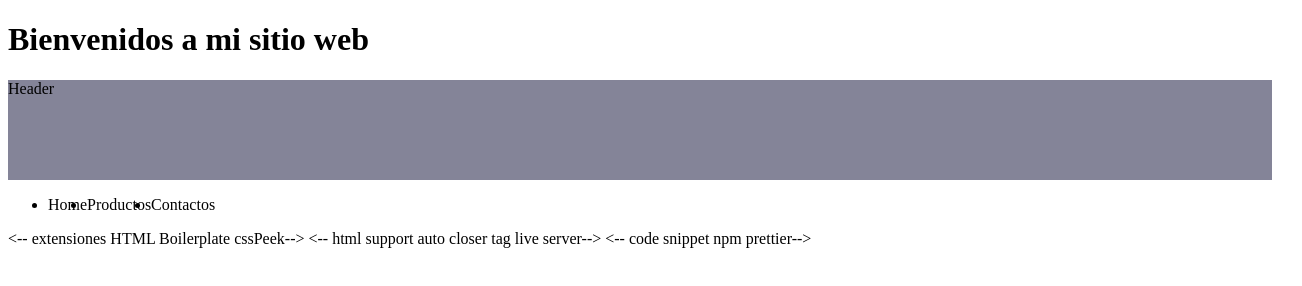
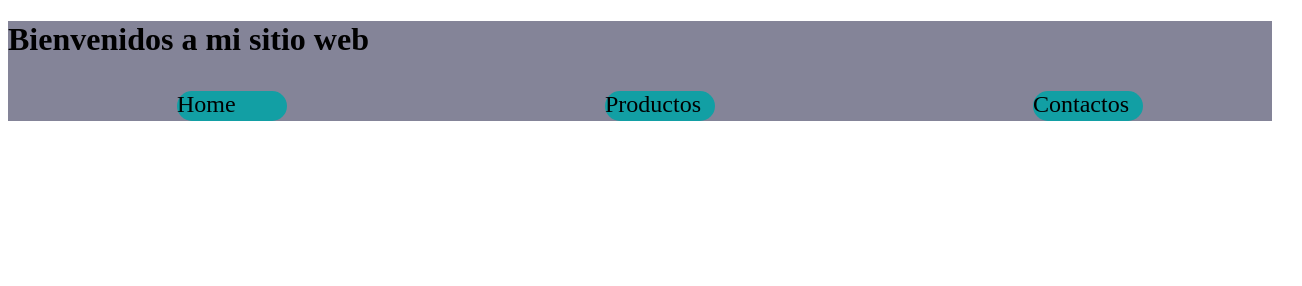
Before and after one commit to elbebuchon/practica_react, a plain HTML site: page index.html in a window 1280 px wide. Shown: the whole page, 1302 px wide, since content can reach past the window. Drawn offline with Linux system fonts and the light colour scheme.

Commit message:
mas cambios

```diff
--- a/index.html
+++ b/index.html
@@ -8,15 +8,15 @@
     <link rel="stylesheet" href="style.css">
 </head>
 <body>
-    <h1>Bienvenidos a mi sitio web</h1>
-    <header>Header</header>
+
+    <header><h1>Bienvenidos a mi sitio web</h1></header>
     <nav>
-        <div class="nav">
-        <div>
+        <div class=>
+        <div class="type">
             <ul class="navegacion">
-                <li>Home</li>
-                <li>Productos</li>
-                <li>Contactos</li>
+                <li class="tipo-btn">Home</li>
+                <li class="tipo-btn">Productos</li>
+                <li class="tipo-btn">Contactos</li>
             </ul>
         </div>
     </div>
@@ -59,9 +59,7 @@
     </aside>
     <footer></footer>
 
-<-- extensiones HTML Boilerplate   cssPeek-->
-<-- html support    auto closer tag   live server-->
-<-- code snippet   npm  prettier-->
+
 
 
     <script src="index.js"></script>
--- a/index.js
+++ b/index.js
@@ -15,3 +15,9 @@ button.addEventListener('onmouseover', function(event) {
 
 
 /*cambios*/
+/*
+  <-- extensiones HTML Boilerplate   cssPeek-->
+<-- html support    auto closer tag   live server-->
+<-- code snippet   npm  prettier-->
+
+*/
--- a/style.css
+++ b/style.css
@@ -20,6 +20,24 @@ header{
     background-color: rgb(132, 132, 152);
 }
 .navegacion{
-    display: flex;
-    align-items: flex-start;
+        display: flex;
+        align-items: flex-end;
+        justify-content:space-around;
+        margin: -30px ;
+        text-decoration: none;
+        list-style: none;
 }
+.navegacion :hover {
+    background-color: rgb(155, 201, 201);
+    size: 100px;
+}
+.tipo-btn {
+    width: 110px;
+    height: 30px;
+    background-color: rgb(18, 159, 164);
+    border-radius: 15px;
+    align-items: center;
+    justify-content: center;
+    font-size: 1.5em;
+
+}
```
